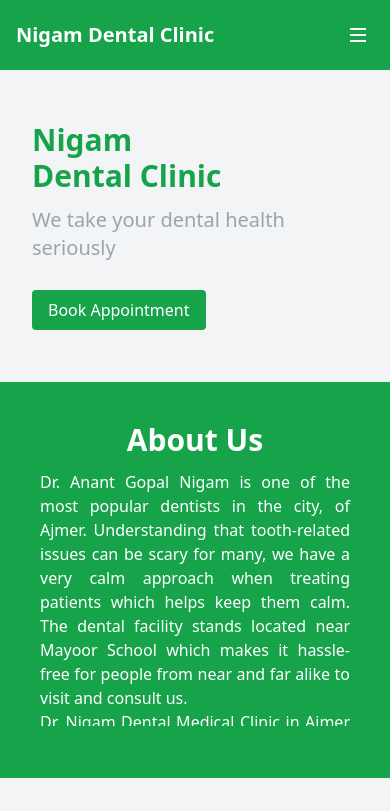
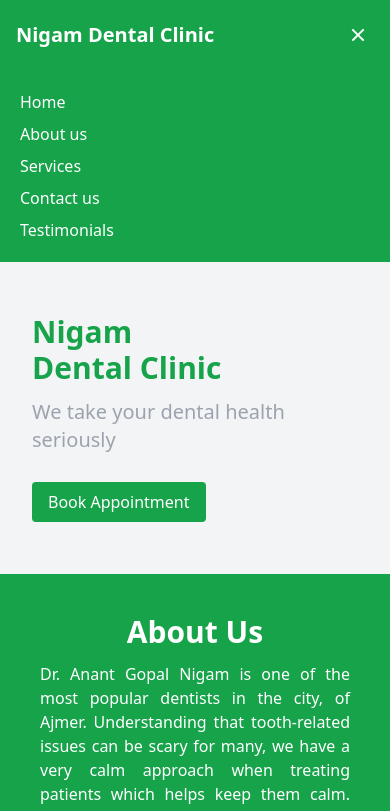
Before and after one commit to JaNigam/nigamdentalclinic, a website built with Vite: page index.html in a window 390 px wide. Both pictures are taken after a click on the element 358 px from the left and 35 px from the top of the page. Shown: the top 811 px of the page. Built offline with nearby package versions, Linux system fonts and the light colour scheme.

Commit message:
release-3: responsive nav

```diff
--- a/index.html
+++ b/index.html
@@ -15,17 +15,20 @@
 </head>
 
 <body id="home">
-    <div class="navbar flex justify-between items-center p-4 bg-green-600 sm:position: sticky;">
-        <!-- logo -->
-        <div class="logo text-white text-xl font-bold">
-            Nigam Dental Clinic
+    <div class="navbar flex justify-between items-center p-4 bg-green-600">
+
+        <div class="flex-col">
+            <!-- logo -->
+            <div class="logo text-white text-xl font-bold">
+                Nigam Dental Clinic
+            </div>
         </div>
 
         <!-- hamburger menu -->
-        <div class="hamburger inline-block p-2 cursor-pointer md:hidden">
-            <div class="hamburger-line bg-white h-0.5 w-4 my-1"></div>
-            <div class="hamburger-line bg-white h-0.5 w-4 my-1"></div>
-            <div class="hamburger-line bg-white h-0.5 w-4 my-1"></div>
+        <div class="hamburger inline-block p-2 cursor-pointer md:hidden" onclick="toggleMenu()">
+            <div class="hamburger-line bg-white h-0.5 w-4 my-1 o" id="line-1"></div>
+            <div class="hamburger-line bg-white h-0.5 w-4 my-1 " id="line-2"></div>
+            <div class="hamburger-line bg-white h-0.5 w-4 my-1" id="line-3"></div>
         </div>
         <!-- nav links -->
         <div class="nav-links hidden md:flex md:text-white md:font-bold md:rounded-lg">
@@ -35,6 +38,51 @@
             <a href="#contact" class="p-2 md:hover:bg-green-700 md:rounded-lg">Contact</a>
         </div>
     </div>
+
+    <!-- hamburger menu -->
+
+    <div class="text-white flex flex-row hidden bg-green-600 md:hidden ease-in duration-300" id="hamburgerMenu">
+        <div></div>
+        <div class="hamburger-links flex flex-col m-5 space-y-2">
+            <a onclick="toggleMenu()" href="#home">Home</a>
+            <a onclick="toggleMenu()" href="#about">About us</a>
+            <a onclick="toggleMenu()" href="#services">Services</a>
+            <a onclick="toggleMenu()" href="#contact">Contact us</a>
+            <a onclick="toggleMenu()" href="#home">Testimonials</a>
+        </div>
+    </div>
+
+    <script>
+        function toggleMenu() {
+            var menu = document.getElementById("hamburgerMenu");
+            var line1 = document.getElementById("line-1");
+            var line2 = document.getElementById("line-2");
+            var line3 = document.getElementById("line-3");
+
+            var condition = menu.classList.contains('hidden');
+
+            if (condition) {
+                menu.classList.remove('hidden');
+                line1.classList.add('rotate-45');
+                line1.classList.add('translate-y-1.5');
+                line3.classList.add('-rotate-45');
+                line3.classList.add('-translate-y-1.5');
+                line2.classList.add('opacity-0');
+
+
+            } else {
+                menu.classList.add('hidden');
+                line1.classList.remove('rotate-45');
+                line1.classList.remove('translate-y-1.5');
+                line3.classList.remove('-rotate-45');
+                line3.classList.remove('-translate-y-1.5');
+                line2.classList.remove('opacity-0');
+
+            }
+
+
+        }
+    </script>
 
     <div class="slider flex py-10 px-5 bg-gray-100 sm:p-20">
 
```
Also changed, not shown: dist/index.html, 3 other files.
